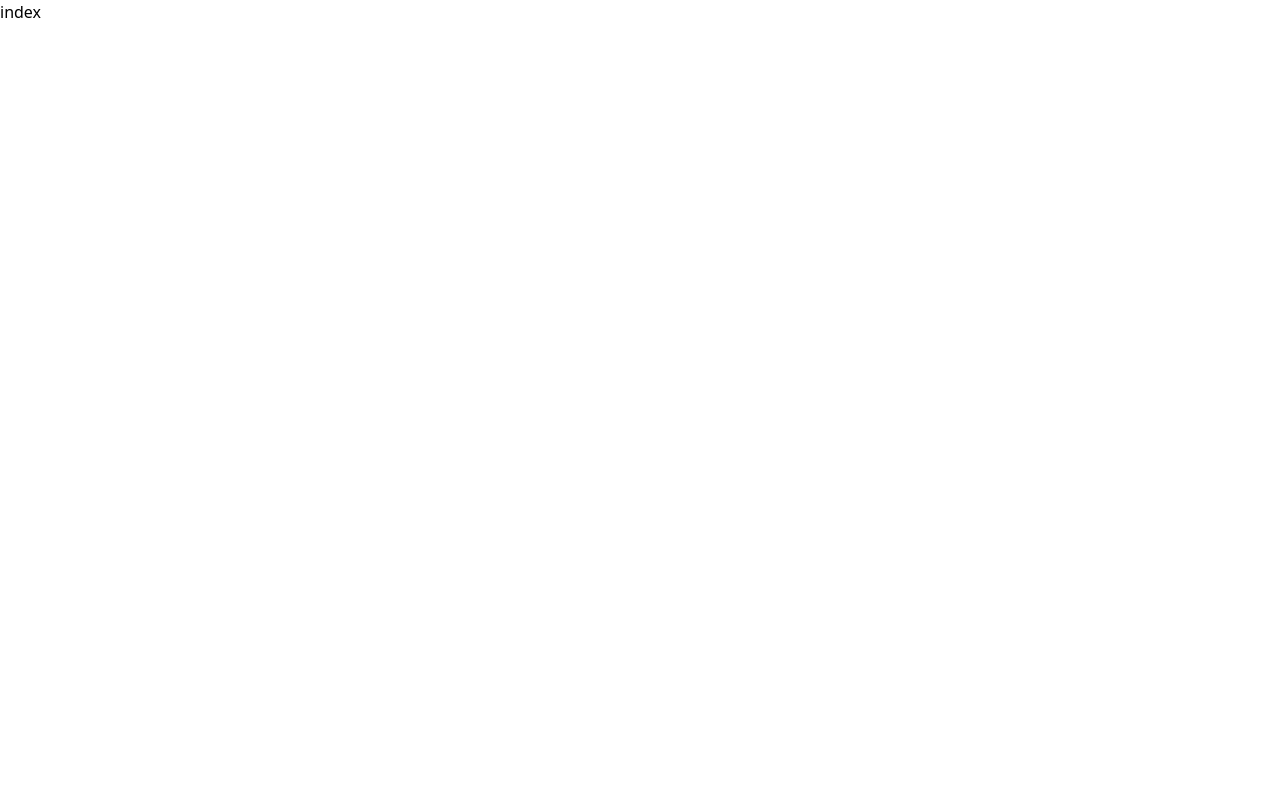
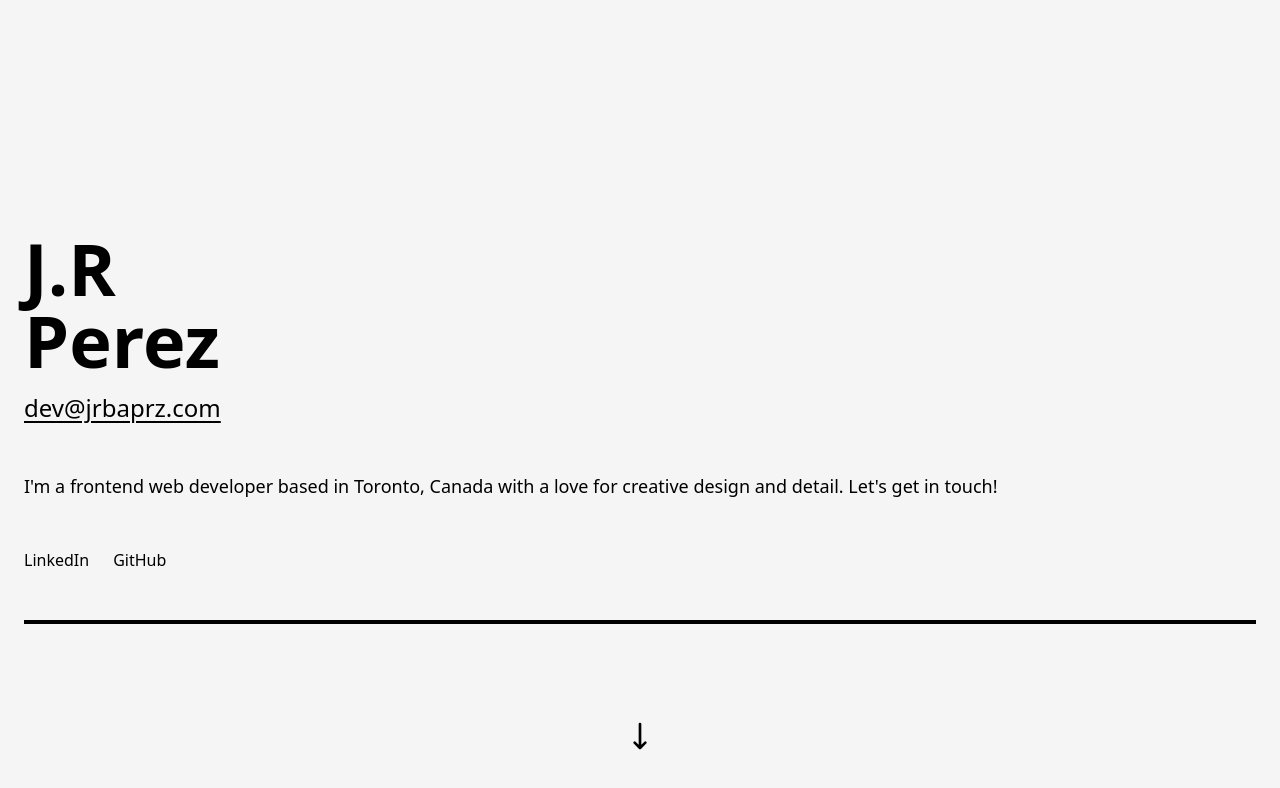
Before and after one commit to jrbaprz/portfolio, a Next.js app: page / in a window 1280 px wide. Shown: the top 788 px of the page. Built offline with nearby package versions, Linux system fonts and the light colour scheme.

Commit message:
Updated home page

```diff
--- a/pages/index.js
+++ b/pages/index.js
@@ -1,7 +1,49 @@
 import React from "react";
 
 const index = () => {
-  return <div>index</div>;
+  return (
+    <>
+      <div className="min-h-screen w-screen bg-neutral-100 p-6 space-y-12">
+        {/* <section className="pt-20">
+          <div className="bg-[url('../public/profile.jpg')] bg-center bg-cover flex justify-center mx-auto h-52 w-52" />
+        </section> */}
+        <section className="flex flex-col pt-52">
+          <h1 className="flex font-extrabold text-7xl">J.R</h1>
+          <h1 className="flex font-extrabold text-7xl">Perez</h1>
+          <h2 className="text-2xl font-light pt-4 underline underline-offset-4">
+            dev@jrbaprz.com
+          </h2>
+        </section>
+
+        <p className="flex text-lg font-light">
+          I&apos;m a frontend web developer based in Toronto, Canada with a love
+          for creative design and detail. Let&apos;s get in touch!
+        </p>
+
+        <section className="flex gap-6 font-light">
+          <a href="https://www.linkedin.com/in/jrbaprz/">LinkedIn</a>
+          <a href="https://github.com/jrbaprz">GitHub</a>
+        </section>
+        <div className="border-black border-t-4" />
+        <div className="flex justify-center pt-12">
+          <svg
+            class="w-8"
+            fill="none"
+            stroke="currentColor"
+            viewBox="0 0 24 24"
+            xmlns="http://www.w3.org/2000/svg"
+          >
+            <path
+              stroke-linecap="round"
+              stroke-linejoin="round"
+              stroke-width="2"
+              d="M16 17l-4 4m0 0l-4-4m4 4V3"
+            ></path>
+          </svg>
+        </div>
+      </div>
+    </>
+  );
 };
 
 export default index;
```
Also changed, not shown: pages/skills.js (added), public/profile.jpg (added).
